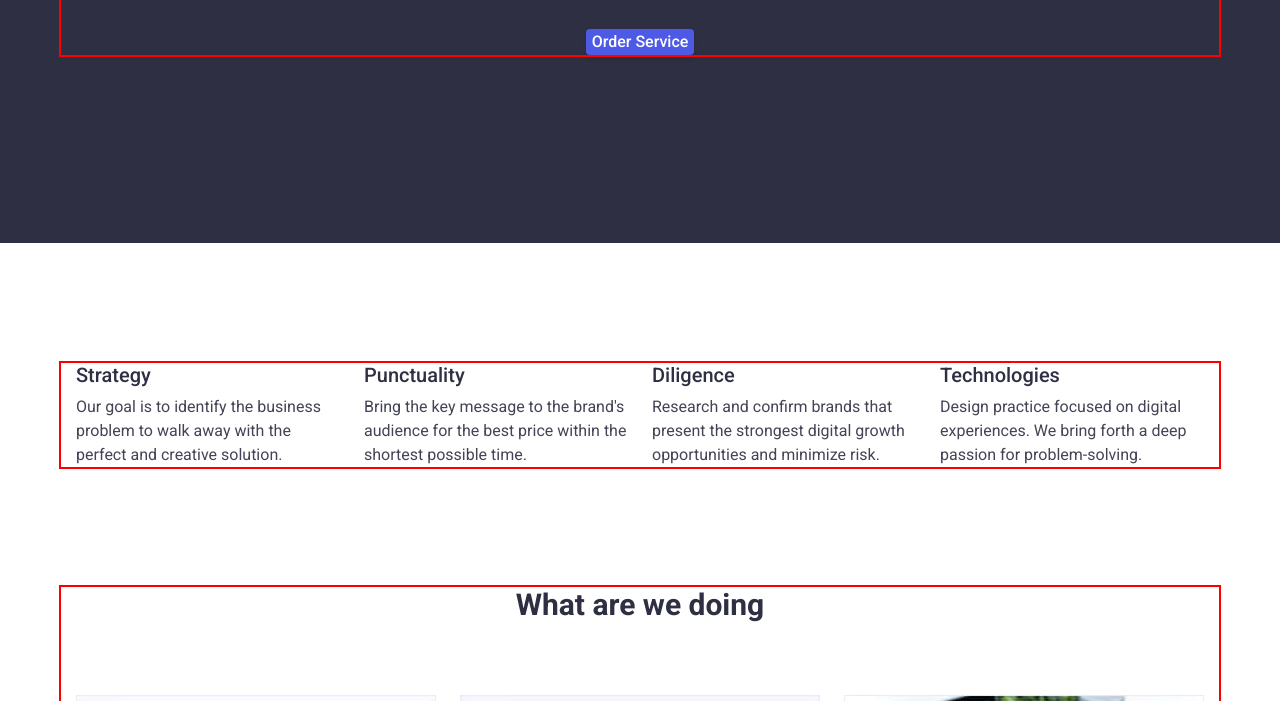
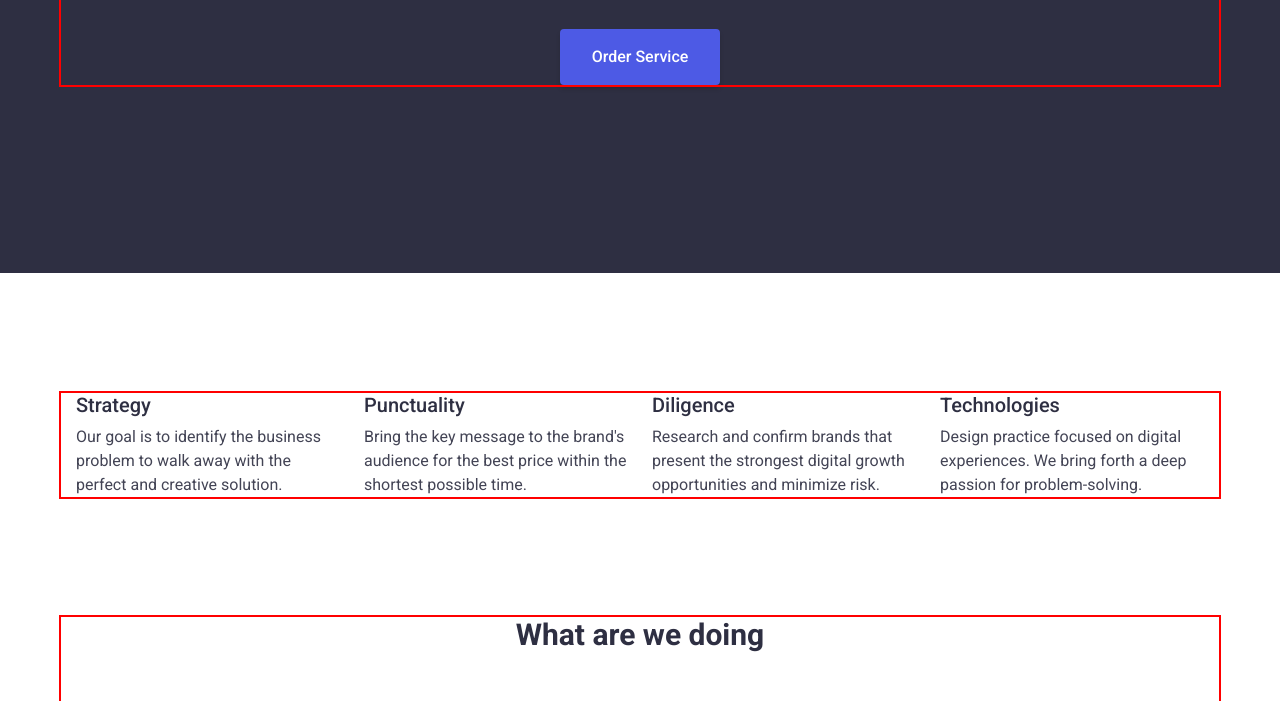
Before and after one commit to IvanSachok/goit-markup-hw-03, a plain HTML site: page index.html in a window 1280 px wide. Shown: the part 399-1100 px from the top of the page. Drawn offline with nearby package versions, Linux system fonts and the light colour scheme.

Commit message:
finish 3

```diff
--- a/css/styles.css
+++ b/css/styles.css
@@ -315,7 +315,7 @@ img {
   line-height: calc(24 / 16);
   text-align: center;
   border-radius: 4px;
-  padding: 16px, 32px;
+  padding: 16px 32px;
   color: var(--primary-background-color);
   background: var(--logo-web);
   box-shadow: 0px 4px 4px rgba(0, 0, 0, 0.15);
```
